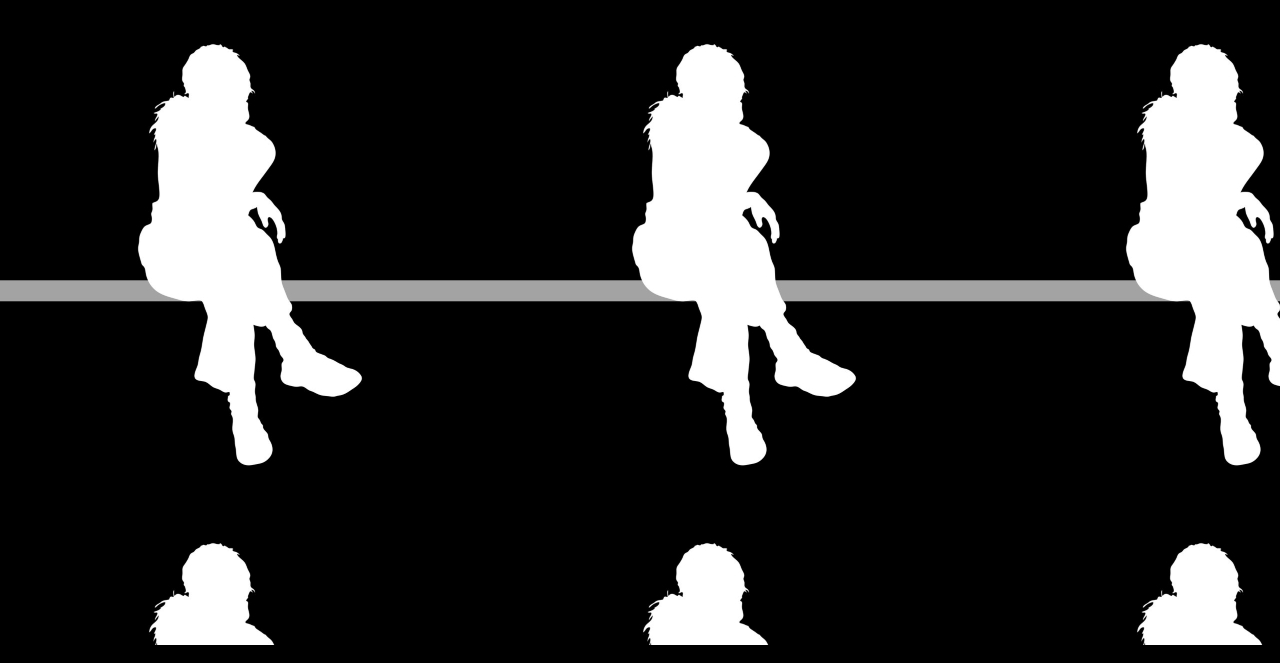
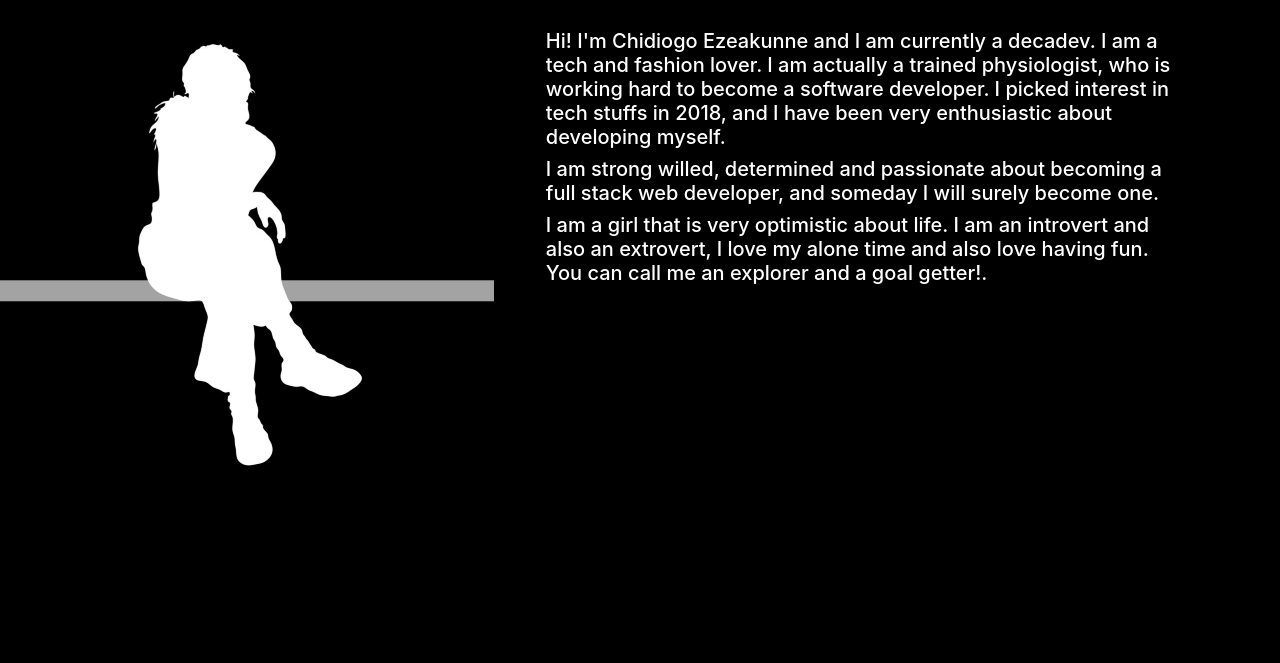
Before and after one commit to chidiogo-akunne/My-Portfolio, a website: page about.html in a window 1280 px wide. Shown: the part 137-800 px from the top of the page. Drawn offline with Linux system fonts and the light colour scheme.

Commit message:
create about me summary

```diff
--- a/about.html
+++ b/about.html
@@ -35,9 +35,26 @@
         <main>
             <article>
                     <h2 class="about-h2">About Me</h2>
-                <div class="jumbotron jumbotron-fluid" style="background-image: url(images/girl3.jpg); min-height: 80vh;">
+                <!-- <div class="jumbotron jumbotron-fluid" style="background-image: url(images/girl3.jpg); min-height: 80vh;">
 
                   </div>
+                  <div class="container center">
+                      <h5>Hi! I'm Chidiogo Ezeakunne and I am currently a decadev. I am a tech and fashion lover. I am actually a trained physiologist, who is working hard to become a software developer. I picked interest in tech stuffs in 2018, and I have been very enthusiastic about developing myself.</h5>
+                        <h5>I am strong willed, determined and passionate about becoming a full stack web developer, and someday I will surely become one.</h5>
+                        <h5> I am a girl that is very optimistic about life. I am an introvert and also an extrovert, I love my alone time and also love having fun. You can call me an explorer and a goal getter!.</h5>
+                    </div> -->
+                    <div class="row">
+                        <div class="col-md-5 col-sm-12">
+                            <img class="img-fluid" src="images/girl3.jpg" alt="girl">
+                        </div>
+                        <div class="col-md-6 col-sm-12">
+                            <span class="container">
+                                    <h5>Hi! I'm Chidiogo Ezeakunne and I am currently a decadev. I am a tech and fashion lover. I am actually a trained physiologist, who is working hard to become a software developer. I picked interest in tech stuffs in 2018, and I have been very enthusiastic about developing myself.</h5>
+                                    <h5>I am strong willed, determined and passionate about becoming a full stack web developer, and someday I will surely become one.</h5>
+                                    <h5> I am a girl that is very optimistic about life. I am an introvert and also an extrovert, I love my alone time and also love having fun. You can call me an explorer and a goal getter!.</h5>
+                                </span>
+                        </div>
+                    </div>
             </article>
         </main>
 
```
